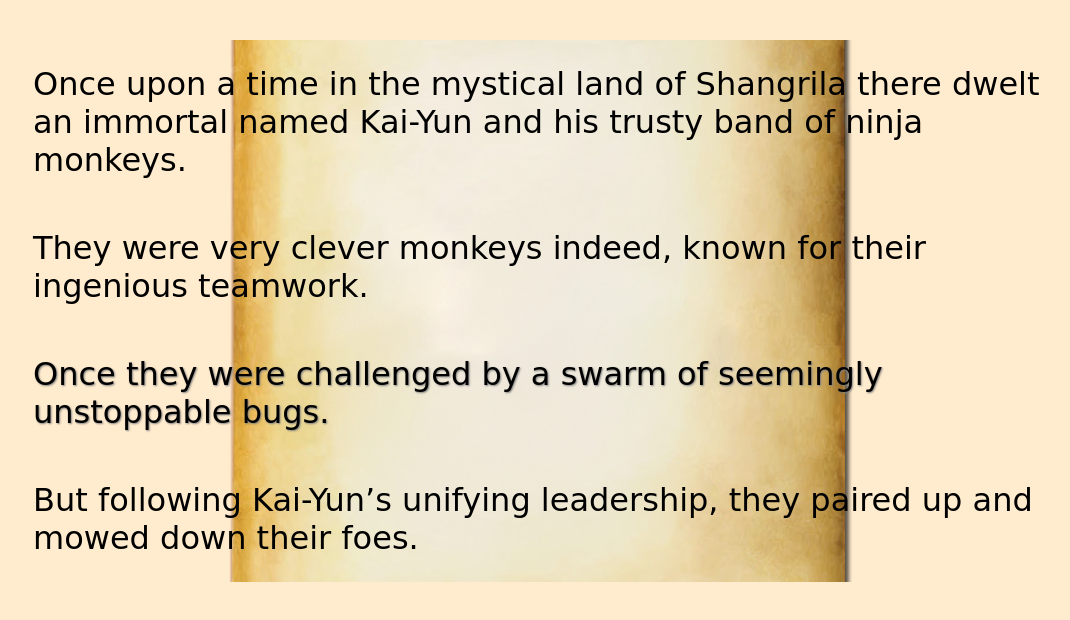
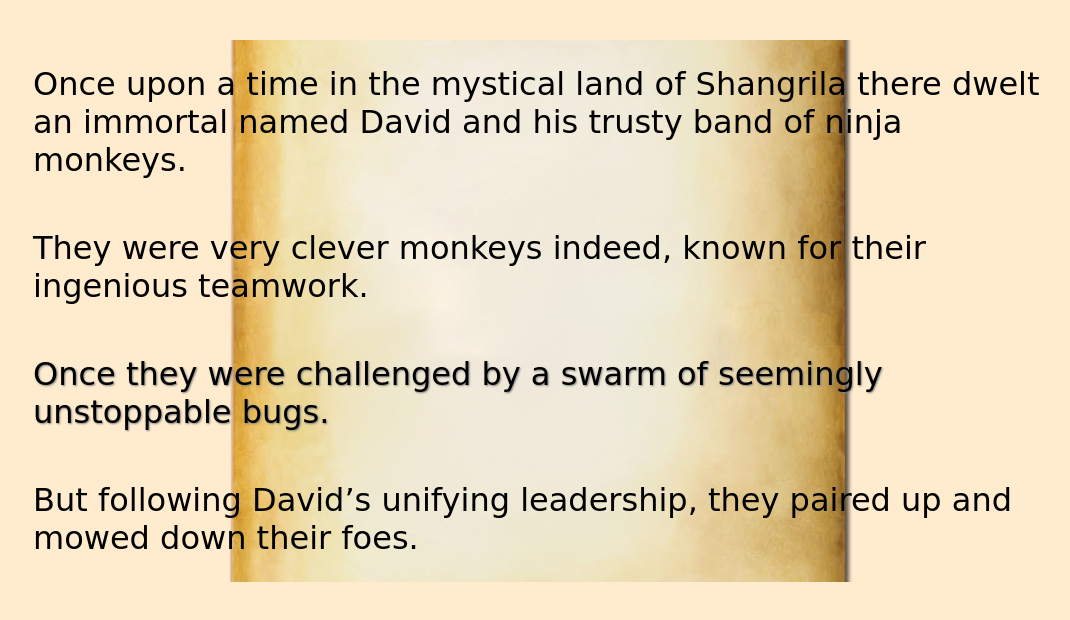
Before and after one commit to NCiarelli/quick-story, a plain HTML site: page index.html in a window 1280 px wide. Shown: the part 120-740 px from the top of the page, without its empty margins (100-1170 px from the left). Drawn offline with Linux system fonts and the light colour scheme; a web font is replaced by a local one.

Commit message:
Changed MC name.

```diff
--- a/index.html
+++ b/index.html
@@ -1,14 +1,12 @@
 <!DOCTYPE html>
 <html lang="en">
+
 <head>
   <meta charset="UTF-8" />
   <meta name="viewport" content="width=device-width, initial-scale=1.0" />
   <meta http-equiv="X-UA-Compatible" content="ie=edge" />
   <link rel="stylesheet" href="style.css" />
-    <link
-      href="https://fonts.googleapis.com/css?family=Liu+Jian+Mao+Cao&display=swap"
-      rel="stylesheet"
-    />
+  <link href="https://fonts.googleapis.com/css?family=Liu+Jian+Mao+Cao&display=swap" rel="stylesheet" />
   <title>Document</title>
 </head>
 
@@ -17,7 +15,7 @@
   <section>
     <p class="story-text" id="a">
       Once upon a time in the mystical land of Shangrila there dwelt an
-        immortal named Kai-Yun and his trusty band of ninja monkeys.
+      immortal named David and his trusty band of ninja monkeys.
     </p>
     <p class="story-text" id="b">
       They were very clever monkeys indeed, known for their ingenious
@@ -27,9 +25,10 @@
       Once they were challenged by a swarm of seemingly unstoppable bugs.
     </p>
     <p class="story-text" id="d">
-        But following Kai-Yun’s unifying leadership, they paired up and mowed
+      But following David’s unifying leadership, they paired up and mowed
       down their foes.
     </p>
   </section>
 </body>
+
 </html>
```
Lines whose indentation alone changed are shown as unchanged.
